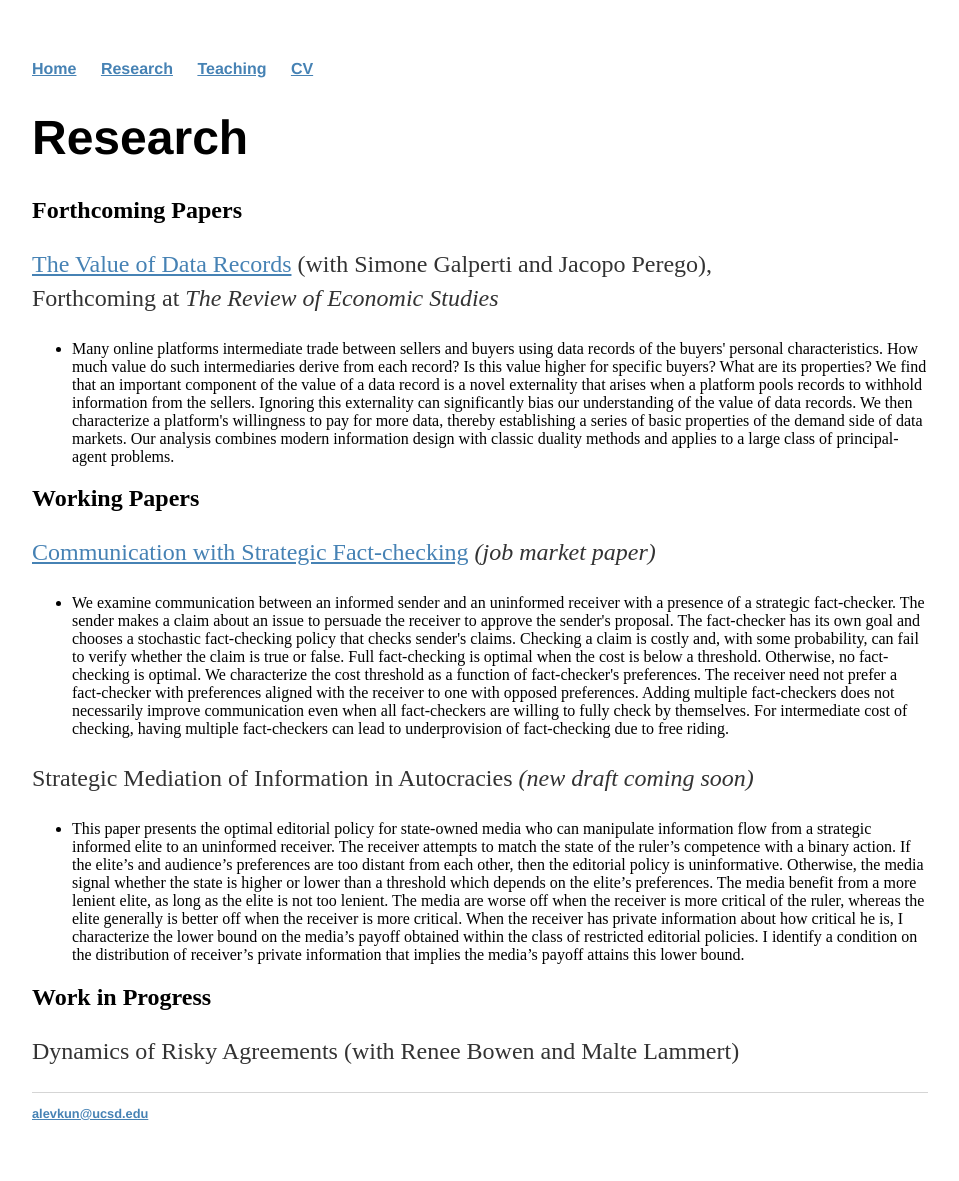
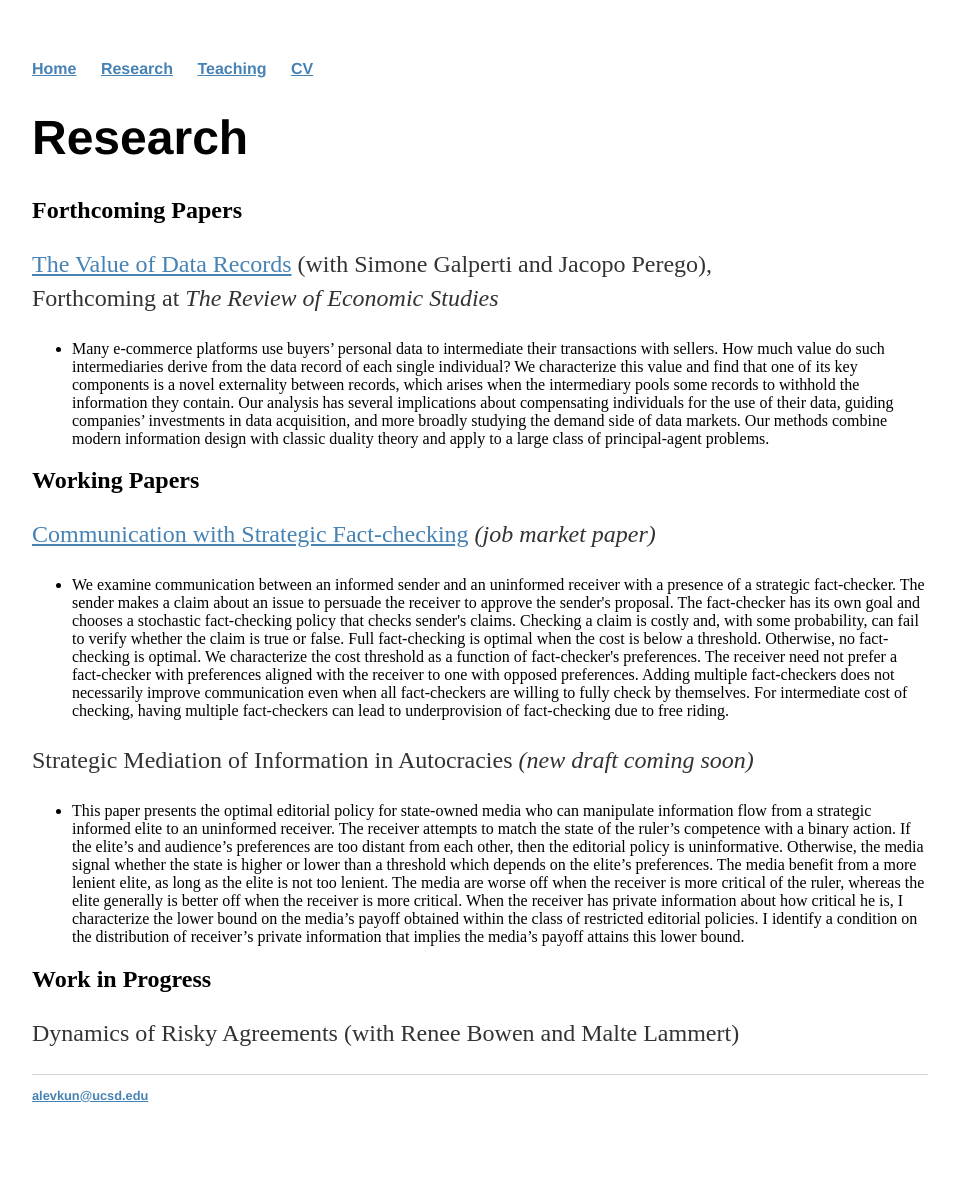
Before and after one commit to alevkun/alevkun.github.io, a Jekyll site: the page built from research/index.html, in a window 1280 px wide. Shown: the whole page, without its empty margins (160-1119 px from the left). Built offline with Jekyll 4.4.1, drawn with Linux system fonts in a browser that asks for light colours.

Commit message:
Update index.html

```diff
--- a/research/index.html
+++ b/research/index.html
@@ -7,7 +7,16 @@ title: Research
 <p> <a href="https://alevkun.github.io/assets/pdf/glp.pdf">The Value of Data Records</a> (with Simone Galperti and Jacopo Perego), <br>
 Forthcoming at <i> The Review of Economic Studies </i> </p>
 <ul>
-	<li>Many online platforms intermediate trade between sellers and buyers using data records of the buyers' personal characteristics. How much value do such intermediaries derive from each record? Is this value higher for specific buyers? What are its properties? We find that an important component of the value of a data record is a novel externality that arises when a platform pools records to withhold information from the sellers. Ignoring this externality can significantly bias our understanding of the value of data records. We then characterize a platform's willingness to pay for more data, thereby establishing a series of basic properties of the demand side of data markets. Our analysis combines modern information design with classic duality methods and applies to a large class of principal-agent problems.</li>
+	<li>Many e-commerce platforms use buyers’ personal data to intermediate their
+transactions with sellers. How much value do such intermediaries derive from the
+data record of each single individual? We characterize this value and find that one
+of its key components is a novel externality between records, which arises when
+the intermediary pools some records to withhold the information they contain. Our
+analysis has several implications about compensating individuals for the use of
+their data, guiding companies’ investments in data acquisition, and more broadly
+studying the demand side of data markets. Our methods combine modern information design with classic duality theory and apply to a large class of principal-agent
+problems.
+</li>
 </ul>
 
 <h2> Working Papers </h2>
```
